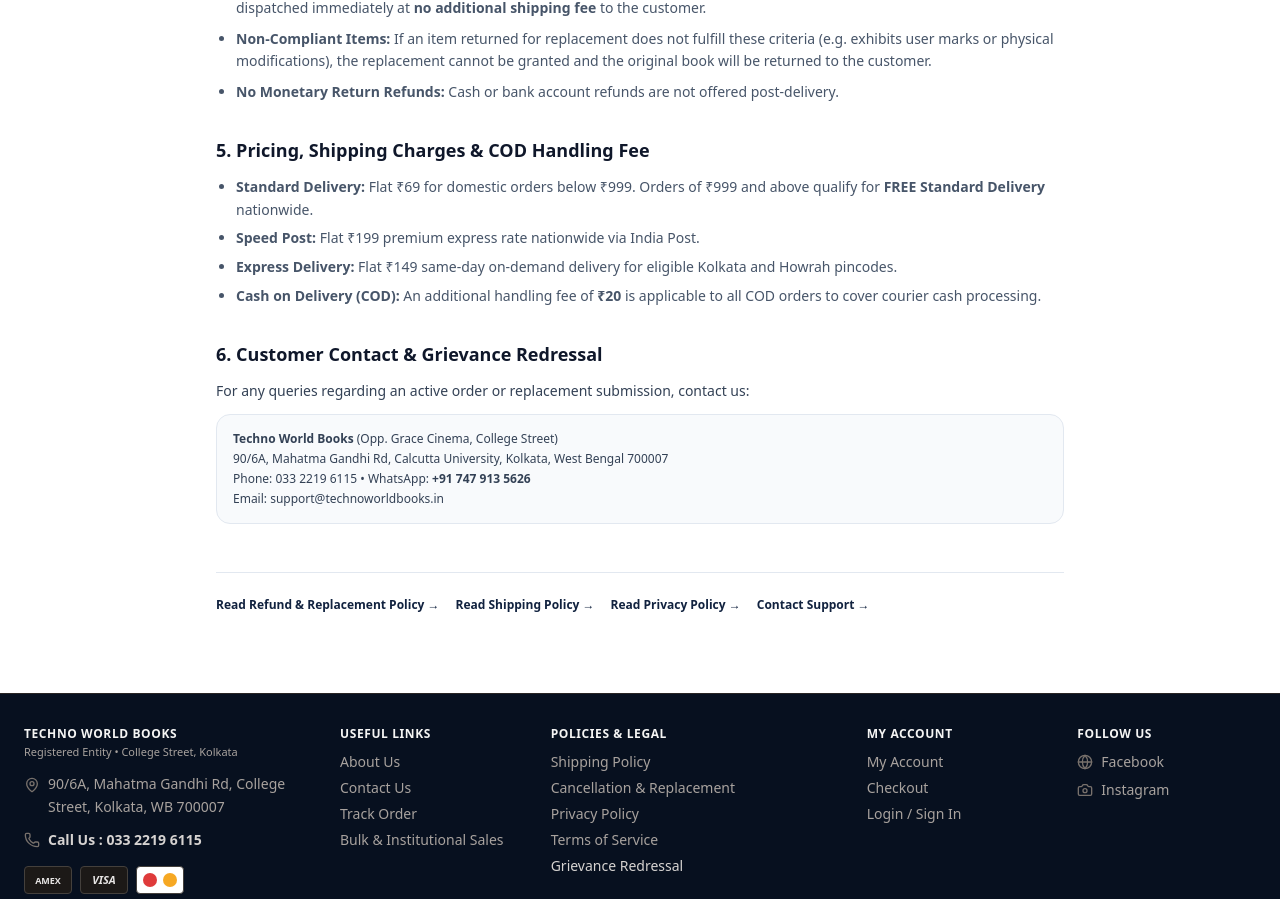
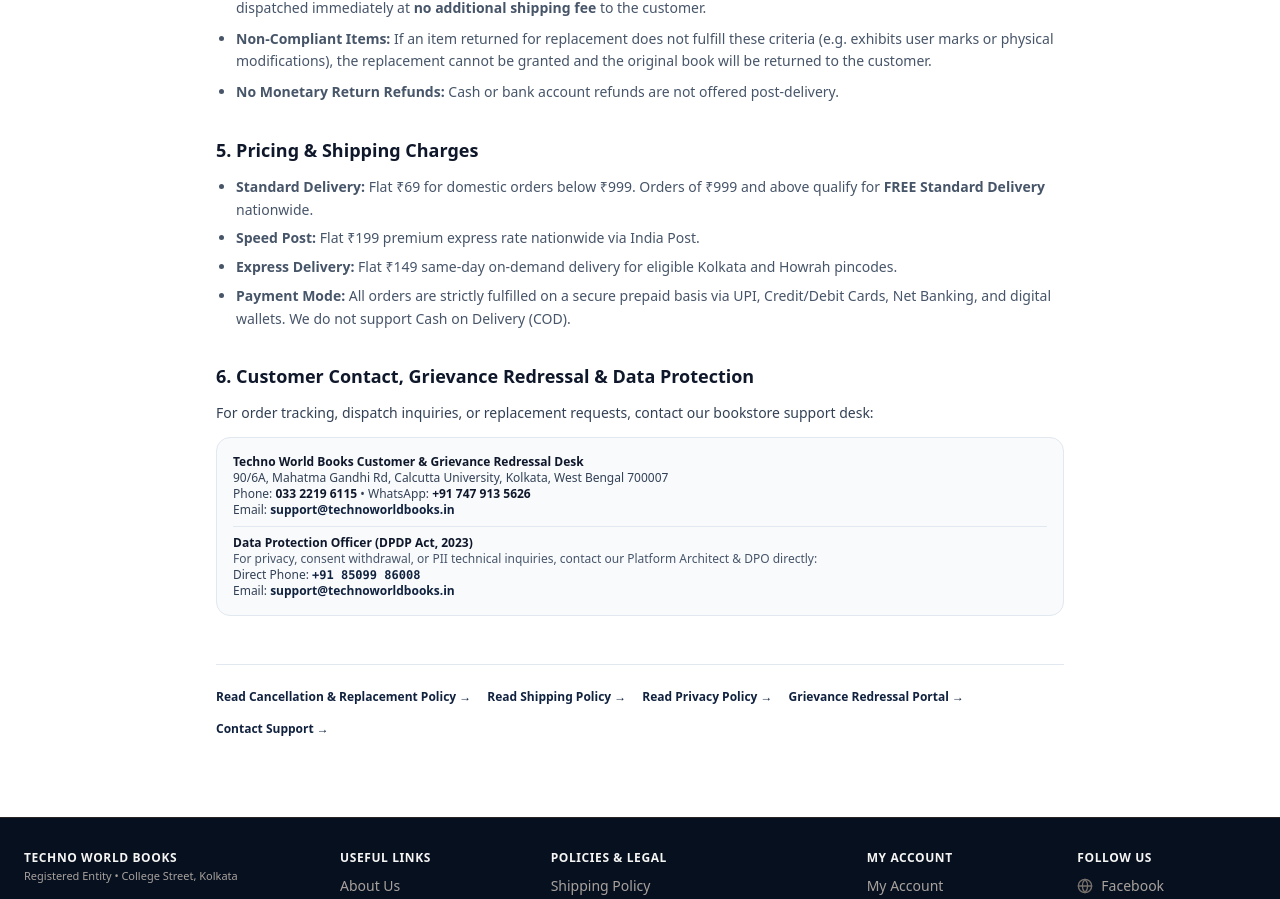
Before and after one commit to mxsourav/techno-world-books, a React (Vite) app in the folder app/: page /terms in a window 1280 px wide. Shown: the part 1593-2492 px from the top of the page. Built offline with nearby package versions, Linux system fonts and the light colour scheme; no server answers.

Commit message:
feat(compliance): remove COD references and configure DPO direct line

```diff
--- a/app/index.html
+++ b/app/index.html
@@ -14,7 +14,7 @@
         }
       })();
     </script>
-    <meta name="description" content="Techno World Books — India's trusted online bookstore from College Street, Kolkata. Buy school, college, competitive exam (NEET, JEE, UPSC), medical, engineering, fiction & academic books online. Free delivery above ₹999, COD available across 27,000+ pincodes." />
+    <meta name="description" content="Techno World Books — India's trusted online bookstore from College Street, Kolkata. Buy school, college, competitive exam (NEET, JEE, UPSC), medical, engineering, fiction & academic books online. Free delivery above ₹999, fast India Post delivery across 27,000+ pincodes." />
     <meta name="keywords" content="buy books online, college street books kolkata, ncert books online, neet exam books, jee mains books, upsc study materials, engineering textbooks, medical mbbs books, techno world books" />
     <meta name="robots" content="index, follow" />
     <meta name="author" content="Techno World Books" />
@@ -130,7 +130,7 @@
             "telephone": "+91-747-913-5626",
             "image": "https://technoworldbooks.in/og-cover.png",
             "currenciesAccepted": "INR",
-            "paymentAccepted": "UPI, Credit Card, Debit Card, Net Banking, Cash on Delivery",
+            "paymentAccepted": "UPI, Credit Card, Debit Card, Net Banking",
             "geo": {
               "@type": "GeoCoordinates",
               "latitude": "22.5744",
--- a/app/src/pages/Checkout.tsx
+++ b/app/src/pages/Checkout.tsx
@@ -198,7 +198,6 @@ export default function Checkout() {
     items,
     subtotal,
     shipping,
-    codFee,
     isShippingCalculated,
     deliveryOptions,
     selectedShippingMethod,
@@ -699,11 +698,6 @@ export default function Checkout() {
       if (!collectorName) return toast.error("Collector's Full Name is required for Store Pickup");
       if (!collectorPhone || collectorPhone.length < 10) {
         return toast.error("Please enter a valid 10-digit mobile phone number for pickup notifications");
-      }
-      if (total > 0) {
-        if (payment === 'cod') {
-          return toast.error("Cash on Delivery is not available for Store Takeaway. Please pay online via UPI, Card, or Net Banking.");
-        }
       }
 
       setIsSubmitting(true);
@@ -1902,13 +1896,6 @@ export default function Checkout() {
               </div>
             )}
 
-            {payment === 'cod' && (
-              <div className="flex justify-between items-center">
-                <dt className="text-stone-600">COD Handling Fee</dt>
-                <dd className="font-medium text-stone-900">+ {formatINR(codFee || 20)}</dd>
-              </div>
-            )}
-
             <div className="flex justify-between border-t border-stone-200 pt-2 text-base font-bold text-stone-900">
               <span>Total</span>
               <span>{formatINR(total)}</span>
@@ -1957,7 +1944,7 @@ export default function Checkout() {
               onClick={handlePlaceOrder}
               className="mt-4 w-full rounded-md bg-brand-base py-3 text-sm font-semibold text-white shadow-xs hover:bg-brand-light disabled:opacity-50 transition-colors cursor-pointer"
             >
-              {isSubmitting ? 'Processing...' : payment === 'cod' ? `Place Order · ${formatINR(total)}` : `Pay ${formatINR(total)} Securely`}
+              {isSubmitting ? 'Processing...' : `Pay ${formatINR(total)} Securely`}
             </button>
           )}
           <p className="mt-2 text-center text-[11px] text-stone-400 flex items-center justify-center gap-1.5">
--- a/app/src/pages/GrievanceRedressal.tsx
+++ b/app/src/pages/GrievanceRedressal.tsx
@@ -107,6 +107,37 @@ export default function GrievanceRedressal() {
         </div>
       </div>
 
+      {/* Data Protection Officer (DPDP Act 2023) */}
+      <div className="mb-10 rounded-lg border border-slate-200 bg-slate-50 p-6 sm:p-8 shadow-xs">
+        <div className="max-w-3xl space-y-3">
+          <span className="inline-flex items-center gap-1.5 rounded-md bg-white border border-slate-300 px-3 py-1 text-xs font-medium text-slate-800">
+            <ShieldCheck className="h-3.5 w-3.5 text-brand-base" /> Digital Personal Data Protection (DPDP) Act, 2023
+          </span>
+          <h2 className="font-serif text-2xl font-bold text-slate-900">Data Protection Officer (DPO)</h2>
+          <p className="text-sm text-slate-600 leading-relaxed">
+            In compliance with India&apos;s <b>Digital Personal Data Protection (DPDP) Act, 2023</b>, all technical inquiries regarding personal data processing, consent revocation, data erasure, or third-party logistics data minimization are overseen directly by our Lead System Architect:
+          </p>
+
+          <div className="grid gap-4 sm:grid-cols-2 pt-3 border-t border-slate-200 text-xs">
+            <div>
+              <span className="text-slate-500 font-medium uppercase tracking-wider block">Direct Contact / Developer Line</span>
+              <a href="tel:8509986008" className="text-sm font-mono font-bold text-brand-base hover:underline mt-0.5 block">
+                +91 85099 86008
+              </a>
+            </div>
+            <div>
+              <span className="text-slate-500 font-medium uppercase tracking-wider block">Official Compliance Email</span>
+              <a href="mailto:support@technoworldbooks.in" className="text-sm font-semibold text-brand-base hover:underline mt-0.5 block">
+                support@technoworldbooks.in
+              </a>
+            </div>
+          </div>
+          <p className="text-[11px] text-slate-500 pt-2 border-t border-slate-200">
+            Note: For physical bookstore orders, delivery tracking, or replacement queries, please route via Customer Support / Grievance Desk at <a href="tel:03322196115" className="font-semibold text-slate-700 hover:underline">033 2219 6115</a>.
+          </p>
+        </div>
+      </div>
+
       {/* Escalation Process */}
       <div className="space-y-6 text-sm text-stone-700 leading-relaxed mb-10">
         <h2 className="text-lg font-bold text-stone-900">How to Submit a Grievance</h2>
--- a/app/src/pages/Help.tsx
+++ b/app/src/pages/Help.tsx
@@ -9,7 +9,7 @@ const FAQS = [
   { q: 'What is your replacement and cancellation policy?', a: 'We provide replacements only — monetary return refunds are not provided once delivered. If your book arrives damaged, defective, or misprinted, you can request a free replacement within 7 days of delivery by filling out our official Google Replacement Form. Order cancellation with full refund is available exclusively before dispatch. Once dispatched, orders cannot be cancelled, and doorstep delivery refusal (RTO) is strictly non-refundable.' },
   { q: 'Are all books genuine and new?', a: 'Yes. Every title is sourced directly from publishers or authorised distributors. We have a zero-tolerance policy on pirated books.' },
   { q: 'How do Techno Rewards points work?', a: 'Earn 1 Techno Coin for every ₹100 spent (excluding delivery charges). Coins are credited upon delivery and can be redeemed on future orders.' },
-  { q: 'Can I pay cash on delivery?', a: 'Yes, COD is available across serviceable Indian pincodes with a flat ₹20 courier handling fee. UPI, cards, and net banking are also supported.' },
+  { q: 'What payment methods do you accept?', a: 'All orders are processed securely via prepaid digital payments, including UPI (Google Pay, PhonePe, Paytm, BHIM), Credit/Debit Cards, Net Banking, and digital wallets. We operate strictly on a prepaid fulfillment model and do not offer Cash on Delivery (COD).' },
   { q: 'Do you deliver old/rare books safely?', a: 'Rare and collector\'s editions ship in archival wrapping with rigid corner protection and tamper-proof packaging, fully insured.' },
 ];
 
@@ -17,7 +17,7 @@ const TOPICS = [
   { icon: Package, t: 'Order Issues', d: 'Missing, wrong or damaged items' },
   { icon: Truck, t: 'Delivery', d: 'Delays, pincode coverage, address change' },
   { icon: RotateCcw, t: '7-Day Replacement', d: 'Submit Google Form within 7 days' },
-  { icon: CreditCard, t: 'Payments', d: 'Failed payments, COD, invoices' },
+  { icon: CreditCard, t: 'Payments', d: 'UPI, cards, net banking, invoices' },
 ];
 
 export default function Help() {
--- a/app/src/pages/Listing.tsx
+++ b/app/src/pages/Listing.tsx
@@ -199,7 +199,7 @@ export default function Listing() {
     : 'Browse Books — School, College, Exam & General | Techno World Books';
 
   const pageDescription = catObj
-    ? `Explore best-selling ${catObj.name} books online at Techno World Books. Huge discounts, fast delivery across India, COD available.`
+    ? `Explore best-selling ${catObj.name} books online at Techno World Books. Huge discounts, fast delivery across India, secure online checkout.`
     : publisherQuery
     ? `Browse all books published by ${publisherQuery}. Genuine academic, competitive exam and literature books with fast delivery.`
     : query
--- a/app/src/pages/PrivacyPolicy.tsx
+++ b/app/src/pages/PrivacyPolicy.tsx
@@ -50,7 +50,7 @@ export default function PrivacyPolicy() {
         <section className="space-y-3">
           <h2 className="text-base font-bold text-slate-900">3. Data Sharing with Courier Partners</h2>
           <p>
-            To deliver your parcels, we share necessary recipient details (name, address, phone number, and COD payable amounts) with our shipping logistics providers, including India Post (Department of Posts, Govt. of India) and local on-demand courier partners. We do not sell or rent your personal information to third-party advertisers.
+            To deliver your parcels, we share necessary recipient details (recipient name, delivery address, postal PIN code, and contact phone number) with our shipping logistics providers, including India Post (Department of Posts, Govt. of India) and local on-demand courier partners. We do not sell or rent your personal information to third-party advertisers. All orders on our platform are processed on a secure prepaid basis.
           </p>
         </section>
 
@@ -62,18 +62,27 @@ export default function PrivacyPolicy() {
         </section>
 
         <section className="space-y-3">
-          <h2 className="text-base font-bold text-slate-900">5. Contacting Our Data Officer</h2>
+          <h2 className="text-base font-bold text-slate-900">5. Data Protection Officer (DPDP Act 2023)</h2>
           <p>
-            If you have questions about your personal data or wish to delete your account, reach out to us at <b>support@technoworldbooks.in</b> or call <b>+91 8509986008</b>.
+            For technical data protection queries, personal data access, consent revocation, or account deletion requests under the Digital Personal Data Protection (DPDP) Act, 2023, you may directly reach out to our Data Protection Officer:
           </p>
+          <div className="rounded-lg border border-slate-200 bg-slate-50 p-4 text-xs space-y-1.5">
+            <p className="font-semibold text-slate-900">Data Protection Officer &amp; Platform Architect</p>
+            <p className="text-slate-700">Direct Phone: <a href="tel:8509986008" className="font-mono font-bold text-brand-base hover:underline">+91 85099 86008</a></p>
+            <p className="text-slate-700">Official Email: <a href="mailto:support@technoworldbooks.in" className="font-bold text-brand-base hover:underline">support@technoworldbooks.in</a></p>
+            <p className="text-slate-500 text-[11px] mt-1 pt-1 border-t border-slate-200">
+              Note: For customer order disputes, physical book replacements, or pre-dispatch cancellations, please contact the bookstore Grievance Desk at <a href="tel:03322196115" className="font-semibold text-slate-700 hover:underline">033 2219 6115</a>.
+            </p>
+          </div>
         </section>
       </div>
 
       {/* Bottom Navigation */}
       <div className="mt-12 pt-6 border-t border-slate-200 flex flex-wrap gap-4 text-xs font-semibold">
         <Link to="/terms" className="text-brand-base hover:underline">Read Terms of Service →</Link>
-        <Link to="/refund-policy" className="text-brand-base hover:underline">Read Refund & Replacement Policy →</Link>
+        <Link to="/refund-policy" className="text-brand-base hover:underline">Read Cancellation &amp; Replacement Policy →</Link>
         <Link to="/shipping-policy" className="text-brand-base hover:underline">Read Shipping Policy →</Link>
+        <Link to="/legal/grievance-redressal" className="text-brand-base hover:underline">Grievance Redressal Portal →</Link>
       </div>
     </div>
   );
--- a/app/src/pages/Product.tsx
+++ b/app/src/pages/Product.tsx
@@ -4,7 +4,7 @@ import { Link, useNavigate, useParams, useLocation, useSearchParams } from 'reac
 import {
   ChevronLeft, ChevronRight, Heart, Share2, Truck, ShieldCheck, RotateCcw, MapPin, Zap,
   ShoppingCart, BadgeCheck, Loader2, Star, Tag, ChevronDown, ChevronUp,
-  BookOpen, HelpCircle, Check, Sparkles, Award, AlertCircle, Bell, MessageSquare, Info, X, Layers, ZoomIn
+  BookOpen, HelpCircle, Check, Sparkles, AlertCircle, Bell, MessageSquare, Info, X, Layers, ZoomIn, Lock
 } from 'lucide-react';
 
 import { formatINR } from '@/utils/helpers';
@@ -1057,7 +1057,7 @@ export default function Product() {
   const cleanPlainDescription = normalizeRichText(book.description).replace(/[#*•=]/g, '').replace(/\s+/g, ' ').trim();
   const seoDescription = cleanPlainDescription
     ? `${cleanPlainDescription.slice(0, 140).trim()}... Buy online at lowest price ₹${price} with fast India Post delivery on Techno World Books.`
-    : `Buy ${book.title}${author ? ` by ${author}` : ''}${publisher ? ` (${publisher})` : ''} online in India at lowest price ₹${price}${discountPercent > 0 ? ` (${discountPercent}% OFF)` : ''}. Genuine edition, fast India Post Speed Post delivery & secure COD.`;
+    : `Buy ${book.title}${author ? ` by ${author}` : ''}${publisher ? ` (${publisher})` : ''} online in India at lowest price ₹${price}${discountPercent > 0 ? ` (${discountPercent}% OFF)` : ''}. Genuine edition, fast India Post Speed Post delivery & secure online checkout.`;
 
   const bookJsonLd = buildBookJsonLd({
     title: book.title,
@@ -1642,9 +1642,9 @@ export default function Product() {
                 </div>
 
                 <div className="flex flex-col items-center justify-center rounded-md bg-stone-50 p-2.5 text-center border border-stone-200">
-                  <Award className="h-4 w-4 text-brand-base mb-1" />
-                  <span className="text-[11px] font-bold text-stone-900 leading-tight">COD Available</span>
-                  <span className="text-[10px] text-stone-500">Cash on Delivery</span>
+                  <Lock className="h-4 w-4 text-brand-base mb-1" />
+                  <span className="text-[11px] font-bold text-stone-900 leading-tight">Secure Pay</span>
+                  <span className="text-[10px] text-stone-500">UPI, Cards &amp; NetBanking</span>
                 </div>
 
                 <div className="flex flex-col items-center justify-center rounded-md bg-stone-50 p-2.5 text-center border border-stone-200">
--- a/app/src/pages/Terms.tsx
+++ b/app/src/pages/Terms.tsx
@@ -137,35 +137,44 @@ export default function Terms() {
 
         {/* Section 5 */}
         <section className="space-y-3">
-          <h2 className="text-lg font-bold text-slate-900">5. Pricing, Shipping Charges & COD Handling Fee</h2>
+          <h2 className="text-lg font-bold text-slate-900">5. Pricing &amp; Shipping Charges</h2>
           <ul className="list-disc pl-5 space-y-1.5 text-slate-600">
             <li><b>Standard Delivery:</b> Flat ₹69 for domestic orders below ₹999. Orders of ₹999 and above qualify for <b>FREE Standard Delivery</b> nationwide.</li>
             <li><b>Speed Post:</b> Flat ₹199 premium express rate nationwide via India Post.</li>
             <li><b>Express Delivery:</b> Flat ₹149 same-day on-demand delivery for eligible Kolkata and Howrah pincodes.</li>
-            <li><b>Cash on Delivery (COD):</b> An additional handling fee of <b>₹20</b> is applicable to all COD orders to cover courier cash processing.</li>
+            <li><b>Payment Mode:</b> All orders are strictly fulfilled on a secure prepaid basis via UPI, Credit/Debit Cards, Net Banking, and digital wallets. We do not support Cash on Delivery (COD).</li>
           </ul>
         </section>
 
         {/* Section 6 */}
         <section className="space-y-3">
-          <h2 className="text-lg font-bold text-slate-900">6. Customer Contact & Grievance Redressal</h2>
+          <h2 className="text-lg font-bold text-slate-900">6. Customer Contact, Grievance Redressal &amp; Data Protection</h2>
           <p>
-            For any queries regarding an active order or replacement submission, contact us:
+            For order tracking, dispatch inquiries, or replacement requests, contact our bookstore support desk:
           </p>
-          <div className="rounded-xl border border-slate-200 bg-slate-50 p-4 space-y-1 text-xs text-slate-700">
-            <p><b>Techno World Books</b> (Opp. Grace Cinema, College Street)</p>
-            <p>90/6A, Mahatma Gandhi Rd, Calcutta University, Kolkata, West Bengal 700007</p>
-            <p>Phone: 033 2219 6115 &bull; WhatsApp: <b>+91 747 913 5626</b></p>
-            <p>Email: support@technoworldbooks.in</p>
+          <div className="rounded-xl border border-slate-200 bg-slate-50 p-4 space-y-2 text-xs text-slate-700">
+            <div>
+              <p className="font-semibold text-slate-900">Techno World Books Customer &amp; Grievance Redressal Desk</p>
+              <p>90/6A, Mahatma Gandhi Rd, Calcutta University, Kolkata, West Bengal 700007</p>
+              <p>Phone: <a href="tel:03322196115" className="font-semibold text-slate-900 hover:underline">033 2219 6115</a> &bull; WhatsApp: <a href="https://wa.me/917479135626" className="font-semibold text-slate-900 hover:underline">+91 747 913 5626</a></p>
+              <p>Email: <a href="mailto:support@technoworldbooks.in" className="font-semibold text-brand-base hover:underline">support@technoworldbooks.in</a></p>
+            </div>
+            <div className="pt-2 border-t border-slate-200">
+              <p className="font-semibold text-slate-900">Data Protection Officer (DPDP Act, 2023)</p>
+              <p className="text-slate-600">For privacy, consent withdrawal, or PII technical inquiries, contact our Platform Architect &amp; DPO directly:</p>
+              <p>Direct Phone: <a href="tel:8509986008" className="font-mono font-bold text-brand-base hover:underline">+91 85099 86008</a></p>
+              <p>Email: <a href="mailto:support@technoworldbooks.in" className="font-semibold text-brand-base hover:underline">support@technoworldbooks.in</a></p>
+            </div>
           </div>
         </section>
       </div>
 
       {/* Bottom Navigation */}
       <div className="mt-12 pt-6 border-t border-slate-200 flex flex-wrap gap-4 text-xs font-semibold">
-        <Link to="/refund-policy" className="text-brand-base hover:underline">Read Refund & Replacement Policy →</Link>
+        <Link to="/refund-policy" className="text-brand-base hover:underline">Read Cancellation &amp; Replacement Policy →</Link>
         <Link to="/shipping-policy" className="text-brand-base hover:underline">Read Shipping Policy →</Link>
         <Link to="/privacy-policy" className="text-brand-base hover:underline">Read Privacy Policy →</Link>
+        <Link to="/legal/grievance-redressal" className="text-brand-base hover:underline">Grievance Redressal Portal →</Link>
         <Link to="/contact" className="text-brand-base hover:underline">Contact Support →</Link>
       </div>
     </div>
```
Also changed, not shown: 1 other file (tests, documents, lock files or other folders).
